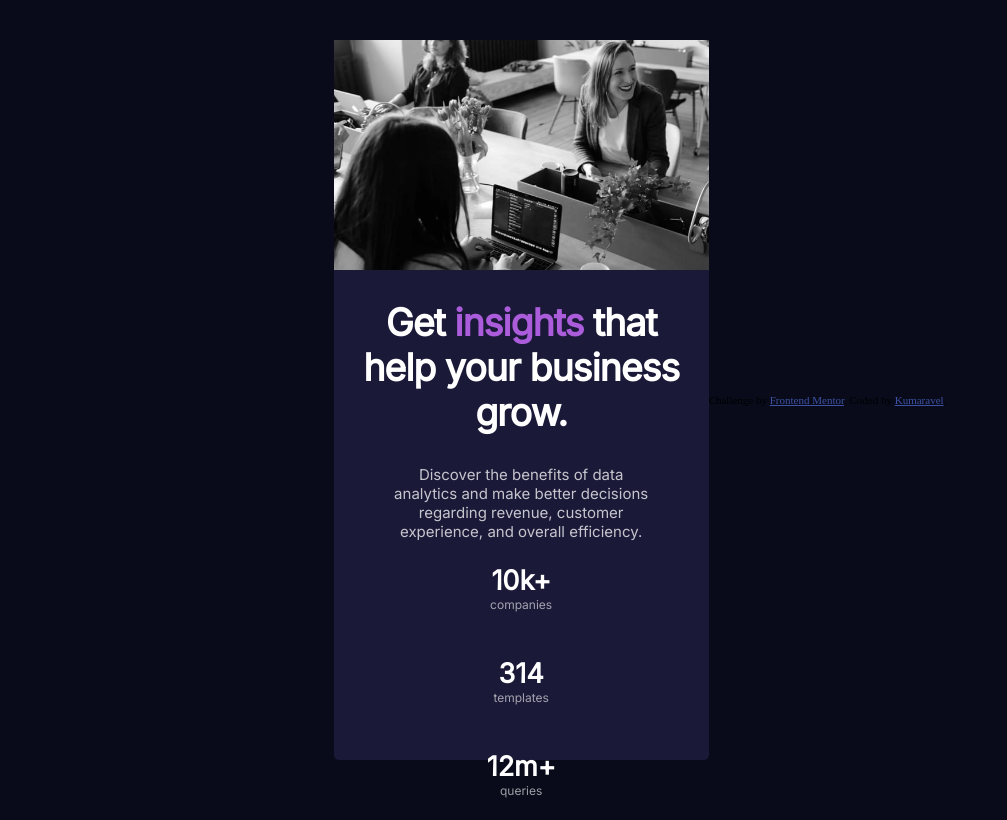
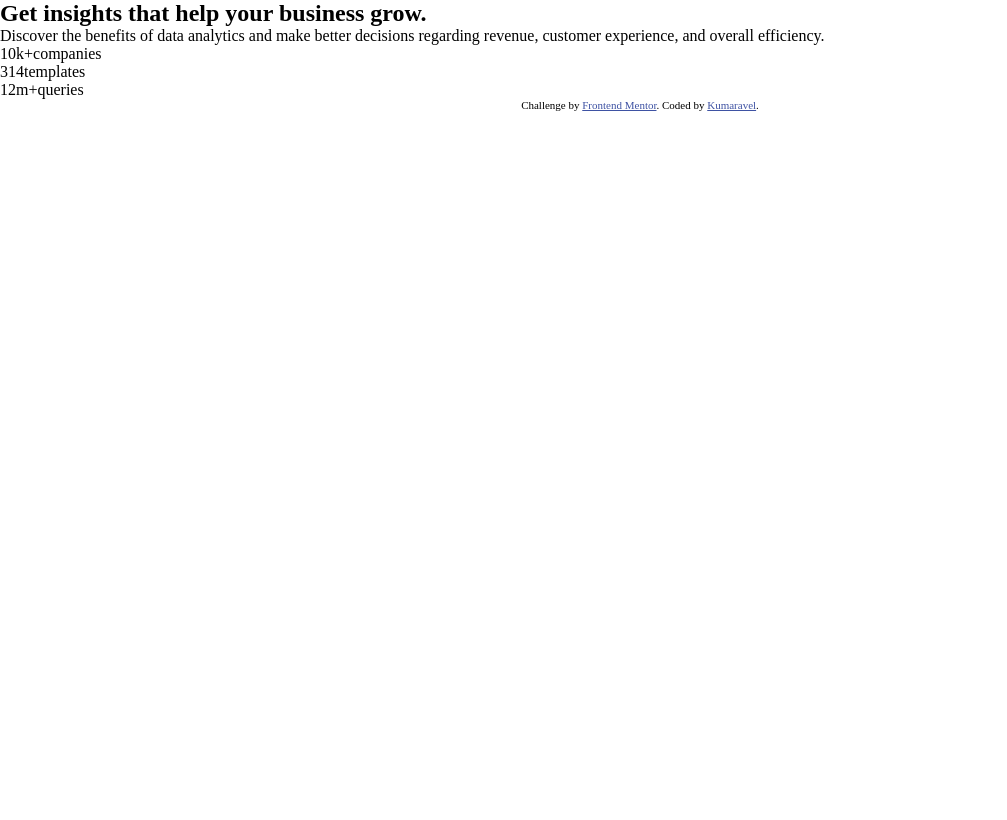
Before and after one commit to Kumaravel187/Kumaravel-stats-preview-card-component-main-frontend-mentor, a plain HTML site: page stats-preview-card-component-main/index.html in a window 1280 px wide. Shown: the whole page, without its empty margins (0-1007 px from the left). Drawn offline with Linux system fonts and the light colour scheme.

Commit message:
Made multiple changes - Rewrote index.html as previous structure was wrong - Cleared style.scss to retry different styling method

```diff
--- a/stats-preview-card-component-main/index.html
+++ b/stats-preview-card-component-main/index.html
@@ -28,9 +28,7 @@
   </head>
   <body>
     <div class="container">
-      <div class="img">
-        <div class="over"></div>
-      </div>
+      <div class="img"></div>
       <div class="info">
         <h2>
           Get <span class="purple">insights</span> that help your business grow.
@@ -39,20 +37,12 @@
           Discover the benefits of data analytics and make better decisions
           regarding revenue, customer experience, and overall efficiency.
         </p>
-        <div class="statistics">
-          <div class="stats">
-            <span>10k+</span>
-            <p>companies</p>
-          </div>
-          <div class="stats">
-            <span>314</span>
-            <p>templates</p>
-          </div>
-          <div class="stats">
-            <span>12m+</span>
-            <p>queries</p>
-          </div>
-        </div>
+
+        <ul>
+          <li><span>10k+</span>companies</li>
+          <li><span>314</span>templates</li>
+          <li><span>12m+</span>queries</li>
+        </ul>
       </div>
     </div>
 
--- a/stats-preview-card-component-main/styles/style.scss
+++ b/stats-preview-card-component-main/styles/style.scss
@@ -20,73 +20,9 @@ $Slightly-transparent-two: hsla(0, 0%, 100%, 0.6);
   padding: 0;
   margin: 0;
   box-sizing: border-box;
-}
-
-html {
-  font-size: 15px;
+  list-style-type: none;
 }
 
 body {
-  height: 100vh;
-  background-color: $Very-dark-blue;
-  display: flex;
-  justify-content: center;
-  align-items: center;
-
-  .container {
-    width: 375px;
-    height: 90%;
-    background-color: $Dark-desaturated;
-    border-radius: 5px;
-    text-align: center;
-    font-family: "inter", sans-serif;
-    cursor: pointer;
-  }
-
-  // .info {
-  //   color: $white;
-  // }
-
-  .img {
-    height: 32%;
-    width: 100%;
-    background: url(../images/image-header-mobile.jpg) no-repeat center/cover;
-  }
-
-  .overlay {
-    height: 100%;
-    background-color: $Soft-violet-overlay;
-  }
-
-  h2 {
-    font-size: 2.5rem;
-    color: white;
-    padding: 2rem 1rem;
-    letter-spacing: -1px;
-  }
-  .purple {
-    color: $Soft-violet;
-    font-weight: bold;
-  }
-
-  .paragraph {
-    font-size: 1rem;
-    padding: 0 3.5rem;
-    color: $Slightly-transparent-one;
-  }
-
-  .stats {
-    padding: 1.5rem;
-  }
-
-  .stats span {
-    font-size: 1.8rem;
-    font-weight: bold;
-    color: $White;
-  }
-
-  .stats p {
-    font-size: 12px;
-    color: $Slightly-transparent-two;
-  }
+  height: 100%;
 }
```
Also changed, not shown: stats-preview-card-component-main/styles/style.css, 1 other file.
